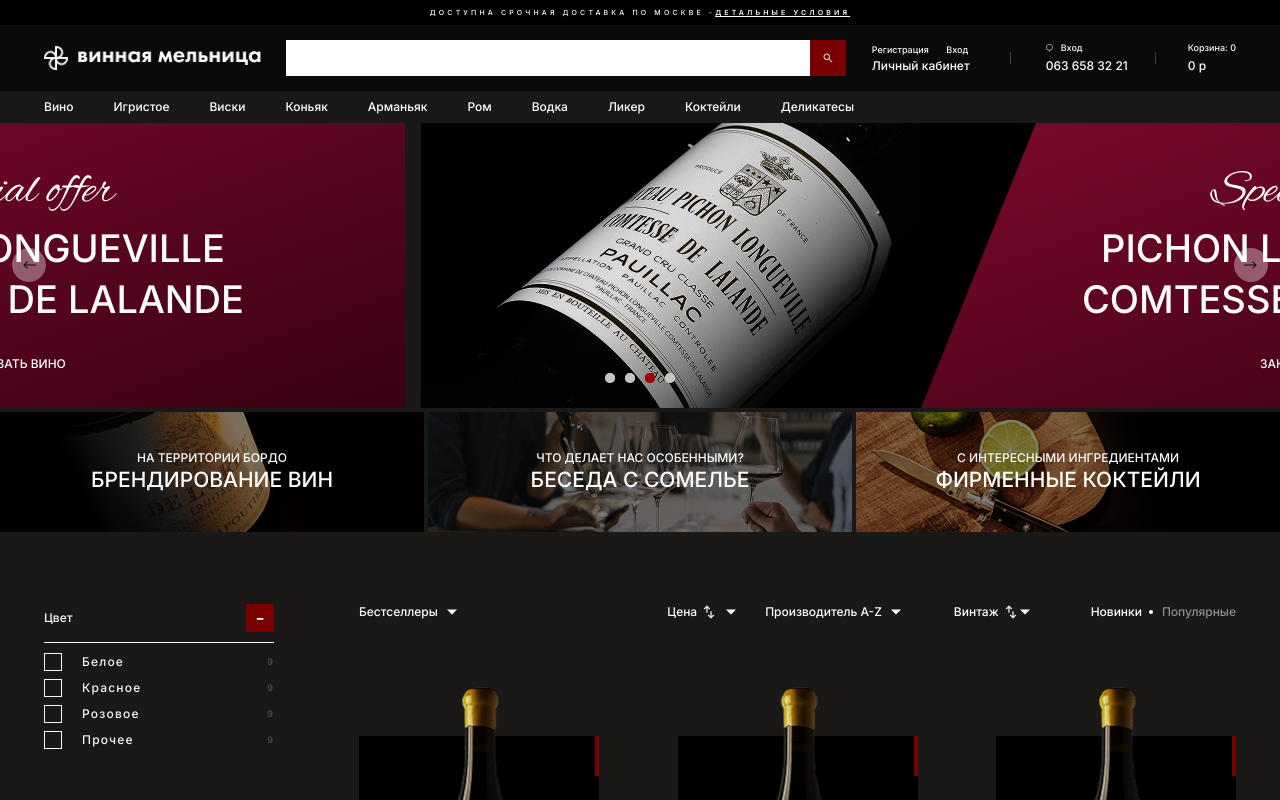
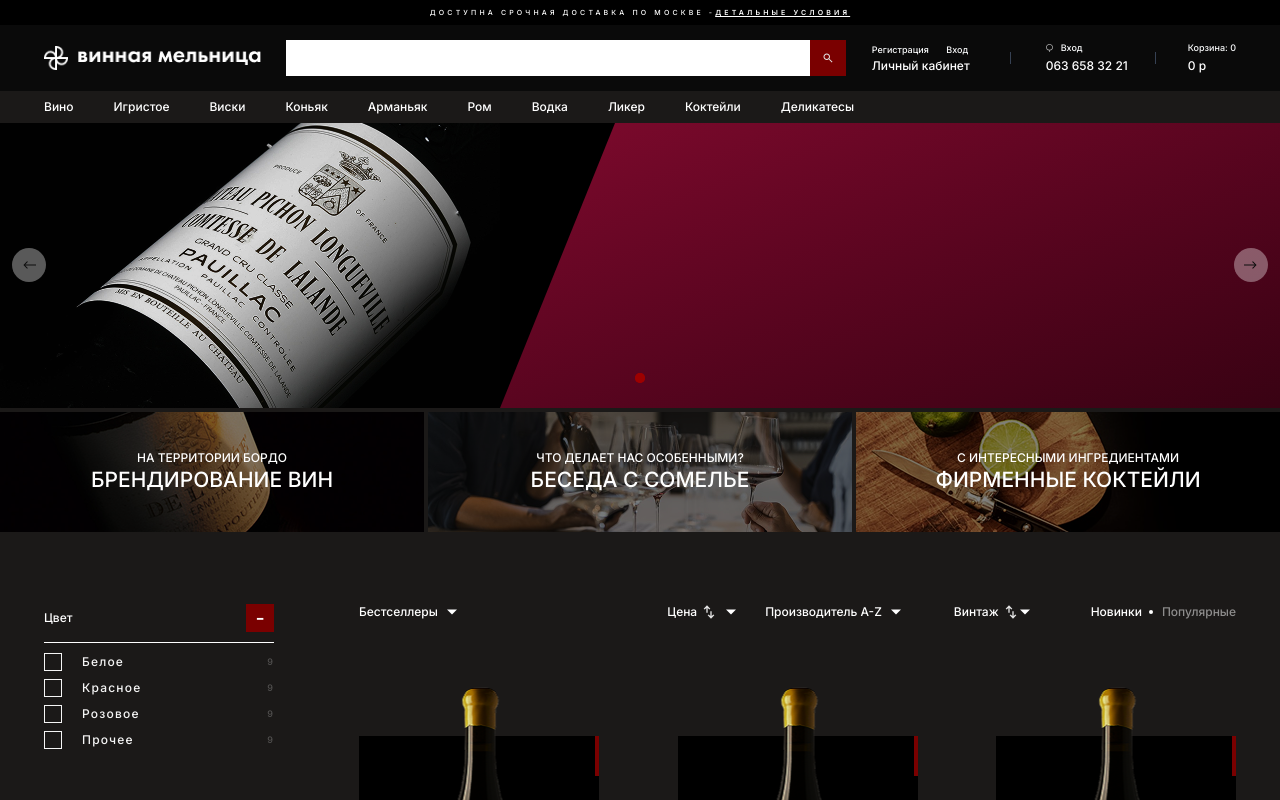
Before and after one commit to ZoirJohn/the-wine, a Next.js app: page / in a window 1280 px wide. Shown: the top 800 px of the page. Built offline with nearby package versions, Linux system fonts and the light colour scheme.

Commit message:
gotta need work on carousel infrastructure

```diff
--- a/src/app/page.tsx
+++ b/src/app/page.tsx
@@ -1,3 +1,4 @@
+import Banner from '@/components/Banner'
 import Card from '@/components/Card'
 import Carousel from '@/components/Carousel'
 import Sidebar from '@/components/Sidebar'
@@ -9,7 +10,7 @@
                 <>
                         <section>
                                 <div className='_container p-0 relative'>
-                                        <Carousel />
+                                        <Carousel>{<Banner />}</Carousel>
                                         <div className='flex min-h-30 gap-1 text-center max-md:flex-wrap max-md:min-h-60 text-nowrap'>
                                                 <div className='p-5 relative flex-1 basis-1/3 flex flex-col items-center justify-center bg-[url(/01.png)] bg-no-repeat bg-cover before:block before:w-full before:h-full before:bg-black before:opacity-50 before:absolute before:top-0 before:left-0 hover:before:opacity-25 cursor-pointer before:transition-all before:duration-500'>
                                                         <p className='uppercase z-0'>НА ТЕРРИТОРИИ БОРДО</p>
--- /dev/null
+++ b/src/app/wine/layout.tsx
@@ -0,0 +1,7 @@
+import { ReactNode } from 'react'
+
+const WineLayout = ({ children }: { children: ReactNode }) => {
+        return <>{children}</>
+}
+
+export default WineLayout
--- /dev/null
+++ b/src/app/wine/page.tsx
@@ -0,0 +1,11 @@
+const Wine = () => {
+        return (
+                <>
+                        <section>
+                                <div className='_container'>Wine</div>
+                        </section>
+                </>
+        )
+}
+
+export default Wine
--- a/src/components/Banner.tsx
+++ b/src/components/Banner.tsx
@@ -1,15 +1,15 @@
 import Link from 'next/link'
 
-const Banner = () => {
+const Banner = ({ button, offer, content }: { button: string; offer: string; content: string }) => {
         return (
                 <div className='embla__slide flex relative' key={1}>
                         <div className='relative min-w-[500px] bg-[url(/offer.png)] relative rightTriangle after:border-r-[115px]'></div>
                         <div className='grow-1 bg-gradient-to-br from-[#7E0A2D] to-[#390213] flex justify-center'>
                                 <div className='flex flex-col basis-[500px] justify-center items-center z-10'>
-                                        <h1 className='font-sans font-regular'>Special offer</h1>
-                                        <h2 className='uppercase text-center'>pichon longueville comtesse de lalande</h2>
-                                        <Link href='/' className='mt-8 max-xs:mt-4 '>
-                                                ЗАКАЗАТЬ ВИНО
+                                        <h1 className='font-sans font-regular capitalize opacity-75'>{offer}</h1>
+                                        <h2 className='uppercase text-center'>{content}</h2>
+                                        <Link href='/' className='mt-8 max-xs:mt-4 uppercase'>
+                                                {button}
                                         </Link>
                                 </div>
                         </div>
--- a/src/components/Carousel.tsx
+++ b/src/components/Carousel.tsx
@@ -1,18 +1,14 @@
 'use client'
-import React from 'react'
-import { EmblaOptionsType } from 'embla-carousel'
+import React, { FC, ReactNode } from 'react'
 import { DotButton, useDotButton } from './CarouselDots'
 import { PrevButton, NextButton, usePrevNextButtons } from './CarouselArrows'
 import useEmblaCarousel from 'embla-carousel-react'
 import '@/css/carousel.css'
 import Banner from './Banner'
 import Autoplay from 'embla-carousel-autoplay'
+import { EmblaOptionsType } from 'embla-carousel'
 
-type PropType = {
-        options?: EmblaOptionsType
-}
-
-const Carousel: React.FC<PropType> = (props) => {
+const Carousel: FC<{ children: ReactNode; options: EmblaOptionsType }> = ({ children, options }) => {
         const [emblaRef, emblaApi] = useEmblaCarousel({ loop: true }, [Autoplay({ delay: 3000, stopOnMouseEnter: true, stopOnInteraction: false })])
 
         const { selectedIndex, scrollSnaps, onDotButtonClick } = useDotButton(emblaApi)
@@ -22,12 +18,7 @@
         return (
                 <div className='embla'>
                         <div className='embla__viewport' ref={emblaRef}>
-                                <div className='embla__container'>
-                                        <Banner />
-                                        <Banner />
-                                        <Banner />
-                                        <Banner />
-                                </div>
+                                <div className='embla__container'>{children}</div>
                         </div>
 
                         <div className='embla__controls'>
--- a/src/components/Header.tsx
+++ b/src/components/Header.tsx
@@ -13,7 +13,7 @@
                                 </Link>
                         </div>
                         <div className='_container flex sm:justify-between items-center md:py-[15px] py-2 bg-dark relative'>
-                                <Link href='profile' className='flex items-center gap-x-[10px]'>
+                                <Link href='/' className='flex items-center gap-x-[10px]'>
                                         <Image src='/icon.png' alt='logo' width={24} height={24} className='block' />
                                         <Image src='/word.png' alt='logo' width={183} height={28} className='max-lg:w-40 max-md:hidden block' />
                                 </Link>
```
